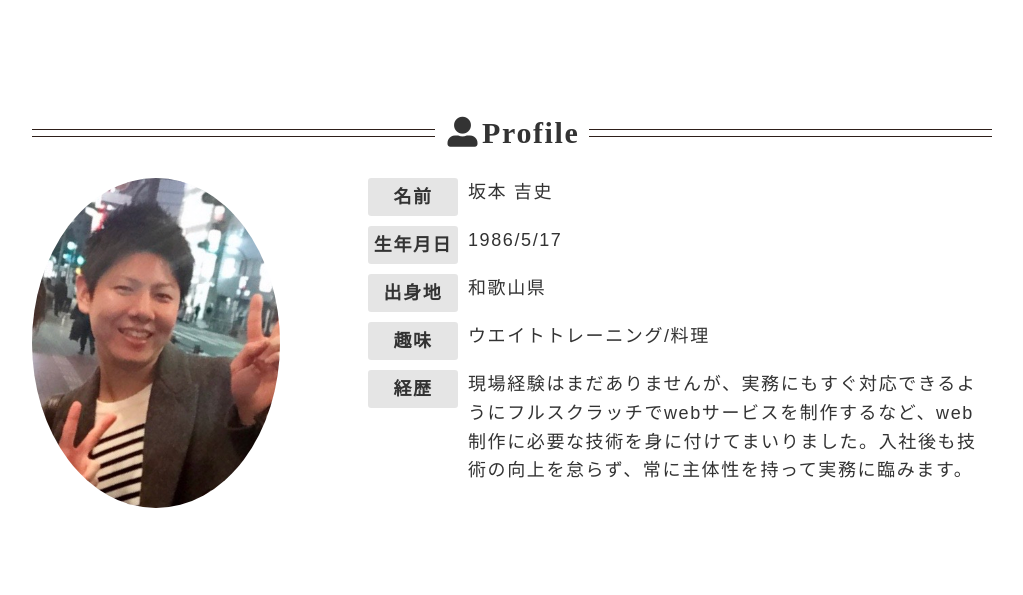
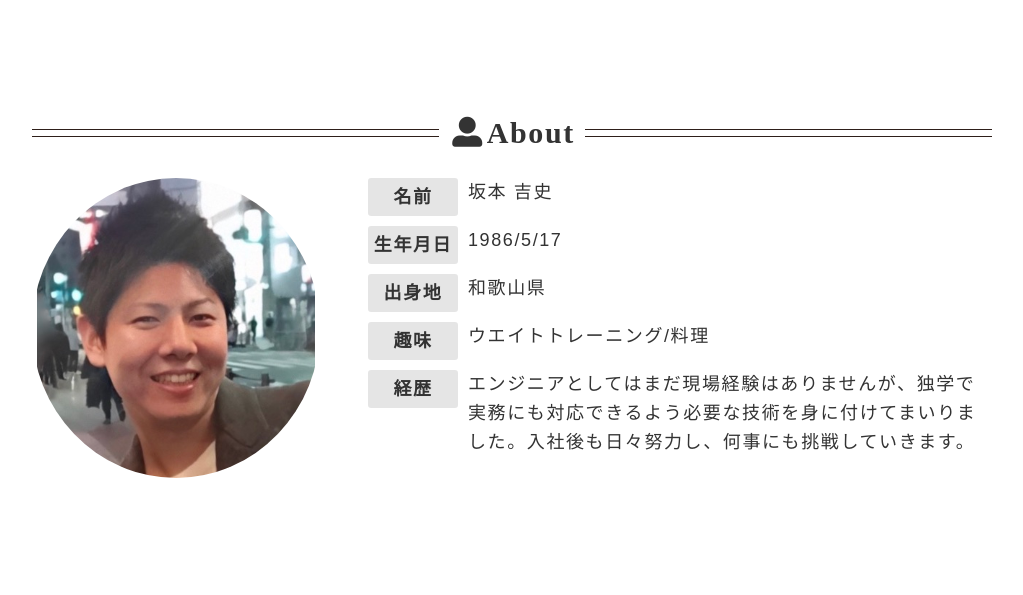
Before and after one commit to yoshi-saka/protfolio, a plain HTML site: page index.html in a window 1280 px wide. Shown: the part 802-1397 px from the top of the page, without its empty margins (128-1151 px from the left). Drawn offline with nearby package versions, Linux system fonts and the light colour scheme; a web font is replaced by a local one.

Commit message:
first commit

```diff
--- a/css/style.css
+++ b/css/style.css
@@ -10,7 +10,6 @@ body {
   -webkit-font-smoothing: antialiased;
   -moz-osx-font-smoothing: grayscale;
 }
-
 .header {
   width: 100%;
   height: 100px;
@@ -27,31 +26,34 @@ body {
   transition: .3s;
   background-color: rgba(0, 0, 0, 0.1);
 }
-@media screen and (max-width: 414px){
-  .header{
+
+@media screen and (max-width: 414px) {
+  .header {
     height: 60px;
     padding: 0 15px;
   }
 }
 
-@media screen and (max-width: 414px){
-  .nav-menu{
+@media screen and (max-width: 414px) {
+  .nav-menu {
     display: block;
     position: absolute;
     top: 0;
     right: -100%;
-    background: rgba(255,255,255,.8);
+    background: rgba(255, 255, 255, .8);
     width: 100%;
     height: 100vh;
     padding-top: 50px;
     transition: all .5s;
   }
-  .nav-menu.active{
+
+  .nav-menu.active {
     transition: .5s;
     transform: translateX(-100%);
     z-index: 2;
   }
 }
+
 .container .title span {
   display: inline-block;
   background: #fff;
@@ -91,19 +93,20 @@ ul {
   margin-right: 20px;
 }
 
-@media screen and (max-width: 414px){
-  ul{
+@media screen and (max-width: 414px) {
+  ul {
     display: block;
     font-size: 30px;
   }
-  .link{
+
+  .link {
     display: block;
     padding: 15px;
     text-align: center;
   }
 }
 
-.menu-trigger{
+.menu-trigger {
   display: none;
   transition: all .4s;
   box-sizing: border-box;
@@ -112,12 +115,14 @@ ul {
   height: 32px;
   z-index: 3;
 }
-@media screen and (max-width: 414px){
-  .menu-trigger{
+
+@media screen and (max-width: 414px) {
+  .menu-trigger {
     display: inline-block;
   }
 }
-  .menu-trigger span{
+
+.menu-trigger span {
   display: inline-block;
   transition: all .4s;
   box-sizing: border-box;
@@ -128,43 +133,53 @@ ul {
   background: #777;
   border-radius: 4px;
 }
-  .menu-trigger span:nth-of-type(1){
+
+.menu-trigger span:nth-of-type(1) {
   top: 0;
 }
-  .menu-trigger span:nth-of-type(2){
+
+.menu-trigger span:nth-of-type(2) {
   top: 14px;
 }
-  .menu-trigger span:nth-of-type(3){
+
+.menu-trigger span:nth-of-type(3) {
   bottom: 0;
 }
-  .menu-trigger.active span:nth-of-type(1){
+
+.menu-trigger.active span:nth-of-type(1) {
   transform: translateY(12px) rotate(-45deg);
 }
-  .menu-trigger.active span:nth-of-type(2){
+
+.menu-trigger.active span:nth-of-type(2) {
   opacity: 0;
 }
-  .menu-trigger.active span:nth-of-type(3){
+
+.menu-trigger.active span:nth-of-type(3) {
   transform: translateY(-15px) rotate(45deg);
 }
 
 .image {
-  width: auto;
+  width: 100%;
   height: 100%;
+  object-fit: contain;
 }
-a{
+
+a {
   color: #333;
   text-decoration: none;
 }
-.link{
+
+.link {
   transition: all .3s;
   font-size: 26px;
   font-family: 'Song Myung', serif;
   font-weight: bold;
   display: block;
 }
+
 .link:hover {
-  color:#31aae2;
-  transform:scale(1.2);
+  color: #31aae2;
+  transform: scale(1.2);
 }
 
 .hero {
@@ -172,14 +187,15 @@ a{
   background-image: url("../images/pc.jpg");
   background-position: center;
   background-size: cover;
+  background-repeat: no-repeat;
   display: flex;
-  background-repeat: no-repeat;
   align-items: center;
   justify-content: center;
   margin-bottom: 100px;
 }
-@media screen and (max-width: 414px){
-  .hero{
+
+@media screen and (max-width: 414px) {
+  .hero {
     width: 780px;
   }
 }
@@ -191,6 +207,13 @@ a{
   font-family: 'Song Myung', serif;
   text-align: center;
   text-shadow: 1px 1px 1px #000;
+  transition: all .5s;
+}
+
+.hero-title:hover {
+  transition: all .5s;
+  transform: scale(1.3);
+  color: #31aae2;
 }
 
 .container {
@@ -200,13 +223,15 @@ a{
   padding: 10px;
   background: #fff;
 }
+
 @media screen and (max-width: 768px) {
-  .container{
+  .container {
     width: 100%;
   }
 }
+
 @media screen and (max-width: 414px) {
-  .container{
+  .container {
     width: 780px;
     margin: 0;
   }
@@ -217,40 +242,43 @@ a{
   margin-bottom: 20px;
 }
 
-.profile-body {
+.about-body {
   width: 100%;
   display: flex;
   justify-content: space-between;
 }
-@media screen and (max-width: 414px){
-.profile-body {
+
+@media screen and (max-width: 414px) {
+  .about-body {
     display: block;
   }
 }
-.profile-img {
+
+.about-img {
   width: 30%;
-  height: 330px;
+  height: 300px;
 }
-.profile-img .image{
+
+.about-img .image {
   border-radius: 50%;
-  background-position: center;
   display: block;
-  background-size: cover;
-  background-repeat: no-repeat;
-  box-sizing: border-box;
 }
-@media screen and (max-width: 414px){
-  .profile-img{
-   height: 300px;
+
+@media screen and (max-width: 414px) {
+  .about-img {
+    height: 250px;
     margin: 20px auto;
+
   }
 }
-.profile-text {
+
+.about-text {
   width: 65%;
   font-size: 18px;
 }
-  @media screen and (max-width: 414px){
-.profile-text {
+
+@media screen and (max-width: 414px) {
+  .about-text {
     width: 100%;
   }
 }
@@ -277,7 +305,8 @@ a{
   justify-content: space-around;
   flex-wrap: wrap;
 }
-.space{
+
+.space {
   justify-content: space-around;
 }
 
@@ -285,8 +314,9 @@ a{
   width: 32%;
   margin-bottom: 20px;
 }
-@media screen and (max-width: 414px){
-  .panel{
+
+@media screen and (max-width: 414px) {
+  .panel {
     width: 45%;
   }
 }
@@ -296,15 +326,18 @@ a{
   margin-bottom: 10px;
   text-align: center;
 }
-.panel-img.image{
+
+.panel-img.image {
   width: 100%;
 }
-@media screen and (max-width: 414px){
-  .pane-img{
+
+@media screen and (max-width: 414px) {
+  .pane-img {
     height: 250px;
   }
 }
-.panel-title{
+
+.panel-title {
   text-align: center;
   font-weight: bolder;
 }
@@ -315,8 +348,9 @@ a{
   display: flex;
   justify-content: space-between;
 }
+
 @media screen and (max-width: 414px) {
-  .works-content{
+  .works-content {
     flex-wrap: wrap;
     justify-content: center;
   }
@@ -325,29 +359,36 @@ a{
 .works-movie {
   width: 50%;
 }
+
 @media screen and (max-width: 414px) {
-  .works-movie{
+  .works-movie {
     width: 80%;
   }
 }
-.movie{
+
+.movie {
   width: 100%;
 }
+
 .works-text {
   width: 48%;
 }
+
 @media screen and (max-width: 414px) {
-  .works-text{
+  .works-text {
     width: 80%;
   }
 }
-.txt-center{
+
+.txt-center {
   text-align: center;
 }
-.contact-link{
+
+.contact-link {
   text-align: center;
 }
-.footer{
+
+.footer {
   width: 100%;
   height: 80px;
   background: #666;
@@ -355,31 +396,35 @@ a{
   justify-content: center;
   align-items: center;
 }
-@media screen and (max-width: 414px){
-  .footer{
+
+@media screen and (max-width: 414px) {
+  .footer {
     width: 780px;
   }
 }
-.footer p{
+
+.footer p {
   color: #fff;
 }
 
-.btn{
+.btn {
   width: 100px;
   height: 50px;
   padding: 10px 15px;
   font-size: 18px;
   border-radius: 5px;
   background: #31aae2;
-  background: linear-gradient(70deg, #31aae2 0%,#4a61de 100%);
+  background: linear-gradient(70deg, #31aae2 0%, #4a61de 100%);
   border: none;
 }
-.btn a{
+
+.btn a {
   color: #fff;
   font-weight: bolder;
   display: inline-block;
 }
-.btn:hover{
+
+.btn:hover {
   transition: all .3s;
   opacity: .7;
   cursor: pointer;
--- a/index.html
+++ b/index.html
@@ -21,27 +21,25 @@
     <nav class="nav-menu js-toggle-sp-menu-target">
       <ul>
         <li class="menu-item"><a class="link" href="">top</a></li>
-        <li class="menu-item"><a class="link" href="#profile">profile</a></li>
+        <li class="menu-item"><a class="link" href="#about">about</a></li>
         <li class="menu-item"><a class="link" href="#skill">skill</a></li>
         <li class="menu-item"><a class="link" href="#works">works</a></li>
         <li class="menu-item"><a class="link" href="#contact">contact</a></li>
       </ul>
     </nav>
-
   </header>
-
   <main>
     <section class="hero js-float-menu-target">
       <h1 class="hero-title">PORTFOLIO<br>Yoshifumi Sakamoto</h1>
     </section>
 
-    <section id="profile" class="container wow fadeInLeft">
-      <h2 class="title"><span><i class="fas fa-user-alt fa-fw"></i>Profile</span></h2>
-      <div class="profile-body">
-        <div class="profile-img">
-          <img class="image" src="images/mypicture.jpg" alt="">
+    <section id="about" class="container wow fadeInLeft">
+      <h2 class="title"><span><i class="fas fa-user-alt fa-fw"></i>About</span></h2>
+      <div class="about-body">
+        <div class="about-img">
+          <img class="image" src="images/mypic.jpeg" alt="">
         </div>
-        <div class="profile-text">
+        <div class="about-text">
           <div class="info">
             <span class="item">名前</span>坂本 吉史
           </div>
@@ -55,8 +53,10 @@
             <span class="item">趣味</span>ウエイトトレーニング/料理
           </div>
           <div class="info">
-            <span class="item">経歴</span><p>
-            現場経験はまだありませんが、実務にもすぐ対応できるようにフルスクラッチでwebサービスを制作するなど、web制作に必要な技術を身に付けてまいりました。入社後も技術の向上を怠らず、常に主体性を持って実務に臨みます。</p>
+            <span class="item">経歴</span>
+            <p>
+              エンジニアとしてはまだ現場経験はありませんが、独学で実務にも対応できるよう必要な技術を身に付けてまいりました。入社後も日々努力し、何事にも挑戦していきます。
+            </p>
           </div>
         </div>
     </section>
@@ -86,8 +86,13 @@
           <h3 class="panel-title">jQuery</h3>
           <p>動きを付けたりプラグインを導入することができます。</p>
         </div>
-
-
+        <div class="panel">
+          <div class="panel-img">
+            <img class="image" src="images/wordpress.jpg" alt="">
+          </div>
+          <h3 class="panel-title">WordPress</h3>
+          <p>基本的なカスタム方法を学習しました。</p>
+        </div>
         <div class="panel">
           <div class="panel-img">
             <img class="image" src="images/php.png" alt="">
@@ -147,7 +152,7 @@
             <span class="item">概要</span>ユーザー登録/ログイン/ログアウト/プロフィール編集/退会/トレーニング記録/トレーニング編集/検索/連絡掲示板/ページネーション<br>
             フレームワークを使用せず、生のPHPで作成することにより学習の理解を深めました。
           </div>
-            <button class="btn"><a href="">Github</a></button>
+          <button class="btn"><a href="https://github.com/yoshi-saka/Work-Out">Github</a></button>
         </div>
       </div>
 
@@ -177,9 +182,10 @@
     <section id="contact" class="container wow slideInUp">
       <h2 class="title"><span><i class="fab fa-twitter fa-fw"></i>contact</span></h2>
       <div class="contact-link">
-      <p>現在休職活動中です。お問合せは、SNSでよろしくお願いいたします。</p>
+        <p>現在休職活動中です。お問合せはSNS、メールアドレスの方までよろしくお願いいたします。</p>
         <a class="link" href="https://twitter.com/akasa_517" class="">
           <img src="images/twitter.png" alt=""></a>
+        <p>zerotenhundred@gmail.com</p>
       </div>
     </section>
   </main>
@@ -195,7 +201,7 @@
     $(function () {
       // フロートヘッダーメニュー
       var targetHeight = $('.js-float-menu-target').height();
-$(window).on('scroll', function() {
+      $(window).on('scroll', function () {
         $('.js-float-menu').toggleClass('float-active', $(this).scrollTop() > targetHeight);
       });
 
@@ -207,8 +213,7 @@ $('.js-toggle-sp-menu').on('click', function () {
       $('.menu-item').on('click', function () {
         $('.js-toggle-sp-menu-target').toggleClass('active');
       });
-
-  //wow fadeIn
+      // wow
       var wow = new WOW(
         {
           boxClass: 'wow',      // animated element css class (default is wow)
```
Also changed, not shown: images/mypic.jpeg (added), images/mypicture.jpg (deleted), images/wordpress.jpg (added). Lines whose indentation alone changed are shown as unchanged.
